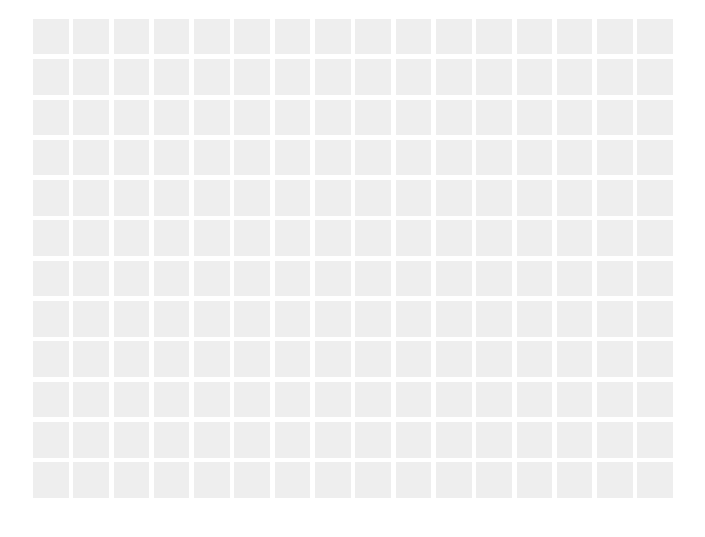
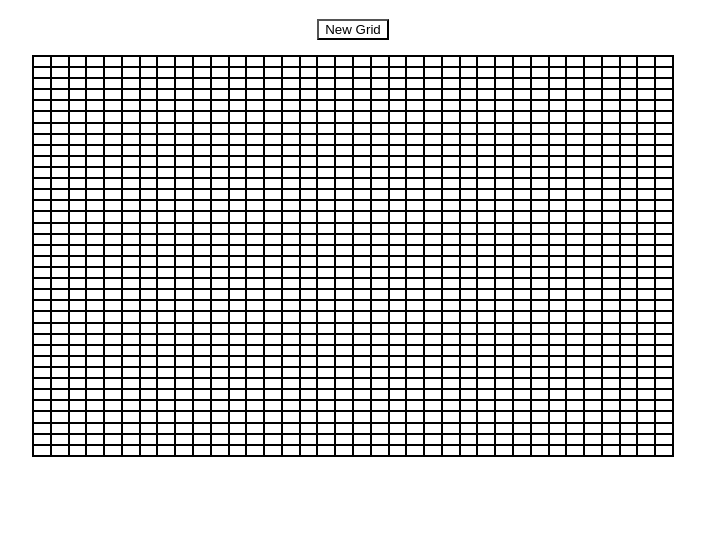
Before and after one commit to israeldail/etch-a-sketch, a plain HTML site: page index.html in a window 1280 px wide. Shown: the part 69-606 px from the top of the page, without its empty margins (295-1000 px from the left). Drawn offline with Linux system fonts and the light colour scheme.

Commit message:
it draws

```diff
--- a/index.html
+++ b/index.html
@@ -9,6 +9,7 @@
 </head>
 <body>
     <h1>Etch A Sketch</h1>
+    <button class="newGrid">New Grid</button>
     <div class="wrapper"></div>
     <script src="script.js"></script>
 </body>
--- a/script.js
+++ b/script.js
@@ -1,10 +1,33 @@
 const wrapper = document.querySelector('.wrapper');
+const clear = document.querySelector('.newGrid');
 
-function createTable() {
-  for (let i = 0; i < 192; i += 1) {
-    const createDiv = document.createElement('div');
-    wrapper.appendChild(createDiv);
+clear.style.background = "white"
+clear.style.marginBottom = "15px"
+clear.style.cursor = "pointer"
+
+function makeGrid(screenSize) {
+  for (let i = 0; i < screenSize * screenSize; i++) {
+    let square = document.createElement('div');
+    square.classList.add("square");
+    wrapper.appendChild(square);
+
+    //change background color of a square on hover
+    square.addEventListener('mouseover', e => {
+      square.style.backgroundColor = "black";
+    })
+
+
+    //function to reset the grid
+    function clearGrid() {
+      clear.addEventListener('click', e => {
+        square.style.backgroundColor = "white"
+      })
+    }
+    clearGrid();
   }
+  wrapper.style.gridTemplateColumns = `repeat(${screenSize}, 1fr)`;
+  wrapper.style.gridTemplateRows = `repeat(${screenSize}, 1fr)`;
+
 }
 
-createTable();
+makeGrid(36);
--- a/styles.css
+++ b/styles.css
@@ -9,7 +9,7 @@ body {
     height: 100dvh;
     width: 100%;
 }
-
+/*
 .wrapper {
     display: grid;
     grid-template-columns: repeat(16, 1fr);
@@ -22,8 +22,15 @@ body {
     display: flex;
     background: #eee;
     padding-bottom: 100%;
+  } */
+
+  .wrapper {
+    border: 1px solid black;
+    display: grid;
+    width:50%;
+    height:50%;
   }
 
-  .wrapper > div:hover {
-    background-color: #000;
+  .square {
+    border: 1px solid black;
   }
```
